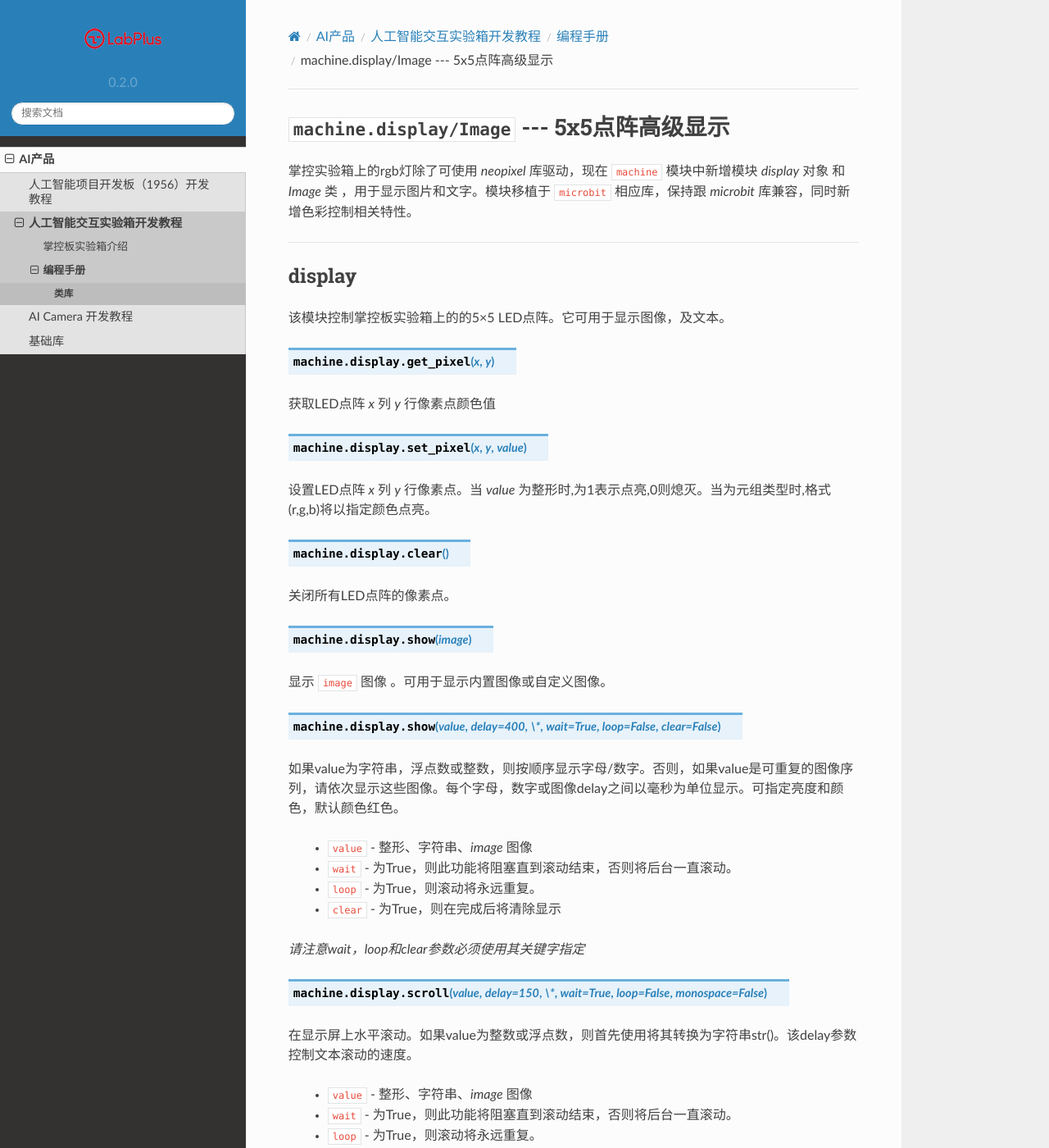
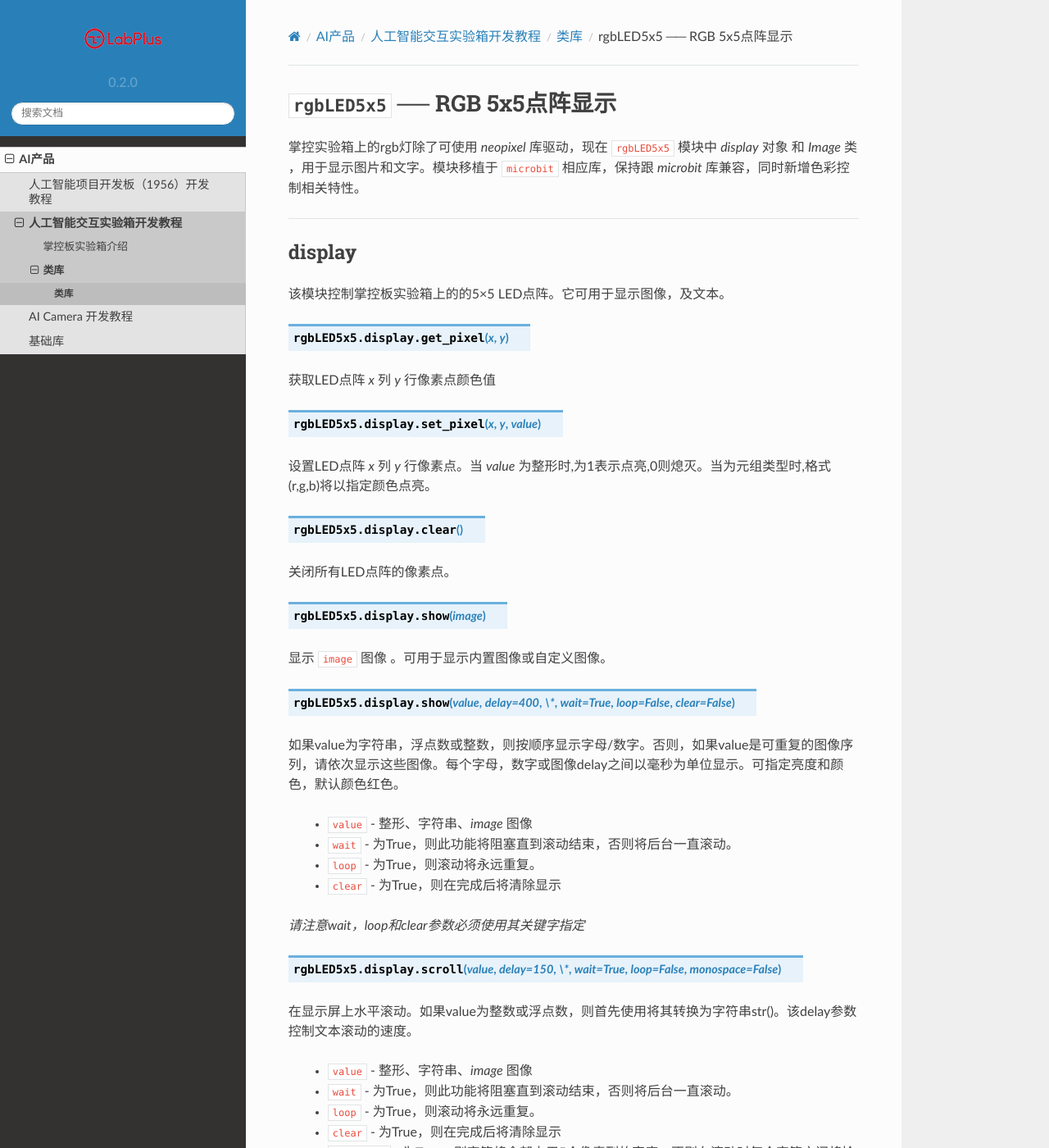
Before and after one commit to junbowu/labplus-docs, a Sphinx documentation site: the page built from docs/AI/mpython_classroom_kit/library/display_image.rst, in a window 1280 px wide and 1400 px high. Shown: the whole window at 82% size. Built offline with Sphinx 7.4.7 and the Read the Docs theme 2.0.0, drawn with Linux system fonts in a browser that asks for light colours; some of the changed text lies outside the part shown.

Commit message:
更新实验箱文档

```diff
--- a/docs/AI/mpython_classroom_kit/library/display_image.rst
+++ b/docs/AI/mpython_classroom_kit/library/display_image.rst
@@ -1,10 +1,12 @@
 
 
-:class:`machine.display/Image` --- 5x5点阵高级显示
+:mod:`rgbLED5x5` ── RGB 5x5点阵显示
 =================================================
 
+.. module:: rgbLED5x5
 
-掌控实验箱上的rgb灯除了可使用 `neopixel` 库驱动，现在 ``machine`` 模块中新增模块 `display` 对象 和 `Image` 类 ，用于显示图片和文字。模块移植于 ``microbit`` 相应库，保持跟 `microbit` 库兼容，同时新增色彩控制相关特性。
+
+掌控实验箱上的rgb灯除了可使用 `neopixel` 库驱动，现在 ``rgbLED5x5`` 模块中 `display` 对象 和 `Image` 类 ，用于显示图片和文字。模块移植于 ``microbit`` 相应库，保持跟 `microbit` 库兼容，同时新增色彩控制相关特性。
 
 
 ---------------------------------------------------------------
@@ -16,26 +18,26 @@ display
 该模块控制掌控板实验箱上的的5×5 LED点阵。它可用于显示图像，及文本。
 
 
-.. method:: machine.display.get_pixel(x, y)
+.. method:: rgbLED5x5.display.get_pixel(x, y)
 
 获取LED点阵 `x` 列 `y` 行像素点颜色值
 
 
-.. method:: machine.display.set_pixel(x, y, value)
+.. method:: rgbLED5x5.display.set_pixel(x, y, value)
 
 设置LED点阵 `x` 列 `y` 行像素点。当 `value` 为整形时,为1表示点亮,0则熄灭。当为元组类型时,格式(r,g,b)将以指定颜色点亮。
 
 
-.. method:: machine.display.clear()
+.. method:: rgbLED5x5.display.clear()
 
 关闭所有LED点阵的像素点。
 
-.. method:: machine.display.show(image)
+.. method:: rgbLED5x5.display.show(image)
 
 显示 ``image`` 图像 。可用于显示内置图像或自定义图像。
 
 
-.. method:: machine.display.show(value, delay=400, \*, wait=True, loop=False, clear=False)
+.. method:: rgbLED5x5.display.show(value, delay=400, \*, wait=True, loop=False, clear=False)
 
 如果value为字符串，浮点数或整数，则按顺序显示字母/数字。否则，如果value是可重复的图像序列，请依次显示这些图像。每个字母，数字或图像delay之间以毫秒为单位显示。可指定亮度和颜色，默认颜色红色。
 
@@ -47,7 +49,7 @@ display
 *请注意wait，loop和clear参数必须使用其关键字指定*
 
 
-.. method:: machine.display.scroll(value, delay=150, \*, wait=True, loop=False, monospace=False)
+.. method:: rgbLED5x5.display.scroll(value, delay=150, \*, wait=True, loop=False, monospace=False)
 
 在显示屏上水平滚动。如果value为整数或浮点数，则首先使用将其转换为字符串str()。该delay参数控制文本滚动的速度。
 
@@ -62,33 +64,33 @@ Image
 --------------
 
 .. class::
-    machine.Image(string)
-    machine.Image(width=None, height=None, buffer=None, value=None,color=(255,0,0))
+    rgbLED5x5.Image(string)
+    rgbLED5x5.Image(width=None, height=None, buffer=None, value=None,color=(255,0,0))
 
     如果 `string` 使用，则它必须由排列成行的数字0,1组成，以描述图像，例如::
 
-        image = Image("10001:"
-                      "01010:"
-                      "00100:"
-                      "01010:"
-                      "10001")
+        image = rgbLED5x5.Image("10001:"
+                                "01010:"
+                                "00100:"
+                                "01010:"
+                                "10001")
 
     将创建X的5×5图像。行的结尾用冒号表示。也可以使用换行符（n）指示行的结束，如下所示::
 
-        image = Image("10001\n"
-                      "01010\n"
-                      "00100\n"
-                      "01010\n"
-                      "10001")
+        image = rgbLED5x5.Image("10001\n"
+                                "01010\n"
+                                "00100\n"
+                                "01010\n"
+                                "10001")
 
     另一种形式创建指定宽高的空图像。（可选）buffer为整数数组 以初始化图像::
 
-        Image(2, 2, b'\x01\x01\x01\x01')
+        rgbLED5x5.Image(2, 2, b'\x01\x01\x01\x01')
 
 
     指定颜色,以初始化图像::
 
-        Image("01010:01010:01010:11111:01110",(0,50,0))
+        rgbLED5x5.Image("01010:01010:01010:11111:01110",(0,50,0))
 
     .. method:: width()
 
```
Also changed, not shown: docs/AI/mpython_classroom_kit/library/index.rst (+1 -6 lines), docs/AI/mpython_classroom_kit/library/mpython.rst (+110 -34 lines).
